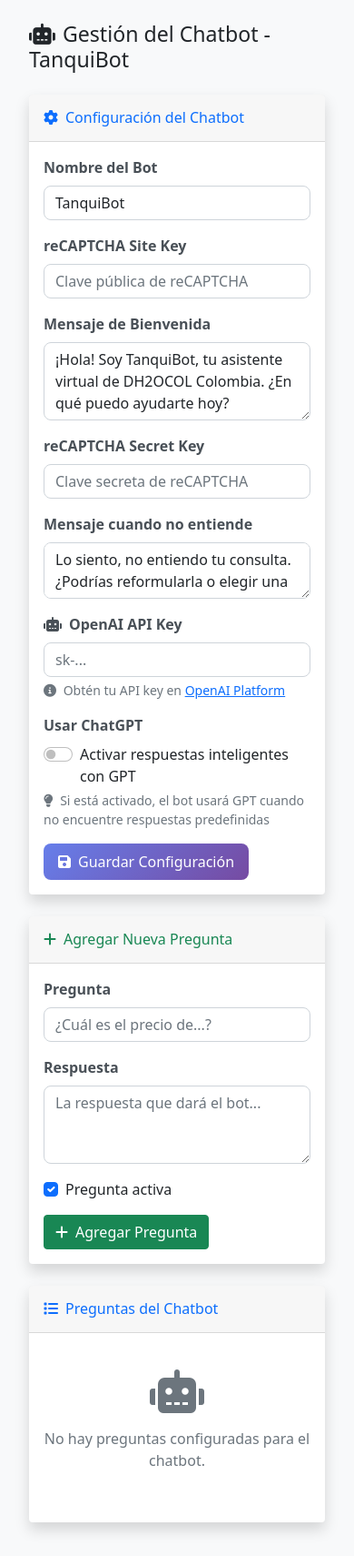
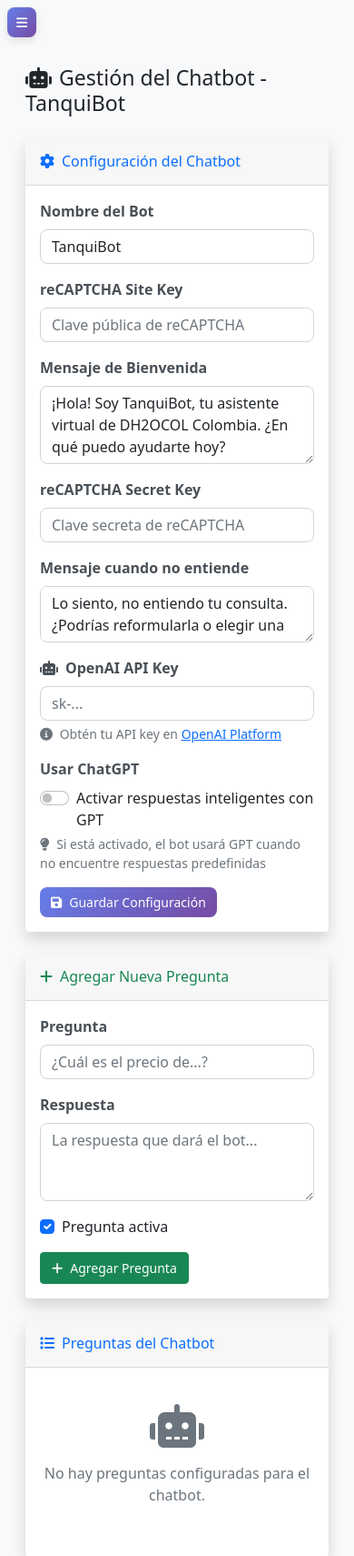
Before and after one commit to Bernah2o/sito_web, a Flask app: page /admin/chatbot in a window 390 px wide. Shown: the top 1710 px of the page at 91% size. Before the commit the page ends 1684 px from the top, so only its background shows below. Run offline with Flask 3, Linux system fonts and the light colour scheme; a user stored in the database is signed in; data that the repository does not hold is empty.

Commit message:
version 12

```diff
--- a/blueprints/admin.py
+++ b/blueprints/admin.py
@@ -160,7 +160,7 @@
         cursor = db.cursor()
 
         cursor.execute("""
-                INSERT INTO medios (nombre, filename, tipo, categoria, tamaño, descripcion, ruta)
+                INSERT INTO medios (nombre, filename, tipo, categoria, tamano, descripcion, ruta)
                 VALUES (%s, %s, %s, %s, %s, %s, %s)
             """, (file_name, file.filename, file_type, category, file_size, description, firebase_url))
 
--- a/static/css/admin.css
+++ b/static/css/admin.css
@@ -174,16 +174,29 @@
     color: #000;
 }
 
+/* Mobile Menu Toggle Button */
+.mobile-menu-toggle {
+    position: fixed;
+    top: 1rem;
+    left: 1rem;
+    z-index: 1060;
+    border-radius: 0.5rem;
+    padding: 0.5rem 0.75rem;
+    box-shadow: 0 0.25rem 0.5rem rgba(0,0,0,0.1);
+}
+
 /* Responsive Design */
 @media (max-width: 768px) {
     .sidebar {
         position: fixed;
         top: 0;
         left: -100%;
-        width: 100%;
+        width: 85%;
+        max-width: 300px;
         height: 100vh;
         z-index: 1050;
         transition: left 0.3s ease;
+        box-shadow: 0.5rem 0 1rem rgba(0,0,0,0.15);
     }
 
     .sidebar.show {
@@ -192,15 +205,70 @@
 
     .main-content {
         margin-left: 0;
-        padding: 0.5rem;
+        padding: 4rem 0.5rem 0.5rem 0.5rem; /* Top padding for menu button */
+    }
+
+    .stats-card {
+        margin-bottom: 1rem;
     }
 
     .stats-card h3 {
-        font-size: 2rem;
+        font-size: 1.75rem;
+    }
+
+    .stats-card .card-body {
+        padding: 1rem;
     }
 
     .table-responsive {
         font-size: 0.875rem;
+    }
+
+    .card {
+        margin-bottom: 1rem;
+    }
+
+    .btn {
+        font-size: 0.875rem;
+        padding: 0.375rem 0.75rem;
+    }
+
+    .form-control {
+        font-size: 1rem; /* Prevent zoom on iOS */
+    }
+}
+
+/* Additional mobile breakpoint for very small screens */
+@media (max-width: 480px) {
+    .mobile-menu-toggle {
+        top: 0.5rem;
+        left: 0.5rem;
+        padding: 0.375rem 0.625rem;
+    }
+
+    .main-content {
+        padding: 3.5rem 0.25rem 0.25rem 0.25rem;
+    }
+
+    .sidebar {
+        width: 90%;
+    }
+
+    .stats-card h3 {
+        font-size: 1.5rem;
+    }
+
+    .table-responsive {
+        font-size: 0.75rem;
+    }
+
+    .btn-sm {
+        font-size: 0.75rem;
+        padding: 0.125rem 0.375rem;
+    }
+
+    .modal-dialog {
+        margin: 0.5rem;
     }
 }
 
--- a/templates/admin/base.html
+++ b/templates/admin/base.html
@@ -9,6 +9,11 @@
     <link rel="stylesheet" type="text/css" href="{{ url_for('static', filename='css/admin.css') }}">
 </head>
 <body>
+    <!-- Mobile menu toggle button -->
+    <button class="btn btn-primary d-md-none mobile-menu-toggle" type="button" id="mobileMenuToggle">
+        <i class="fas fa-bars"></i>
+    </button>
+
     <div class="container-fluid">
         <div class="row">
             <!-- Sidebar -->
@@ -208,6 +213,33 @@
                 ...options
             });
         };
+
+        // Mobile menu toggle functionality
+        document.addEventListener('DOMContentLoaded', function() {
+            const mobileMenuToggle = document.getElementById('mobileMenuToggle');
+            const sidebar = document.querySelector('.sidebar');
+
+            if (mobileMenuToggle && sidebar) {
+                mobileMenuToggle.addEventListener('click', function() {
+                    sidebar.classList.toggle('show');
+                });
+
+                // Close menu when clicking outside
+                document.addEventListener('click', function(event) {
+                    if (!sidebar.contains(event.target) && !mobileMenuToggle.contains(event.target)) {
+                        sidebar.classList.remove('show');
+                    }
+                });
+
+                // Close menu when clicking on a menu item
+                const menuLinks = sidebar.querySelectorAll('.nav-link');
+                menuLinks.forEach(link => {
+                    link.addEventListener('click', function() {
+                        sidebar.classList.remove('show');
+                    });
+                });
+            }
+        });
     </script>
 
     {% block scripts %}{% endblock %}
```
